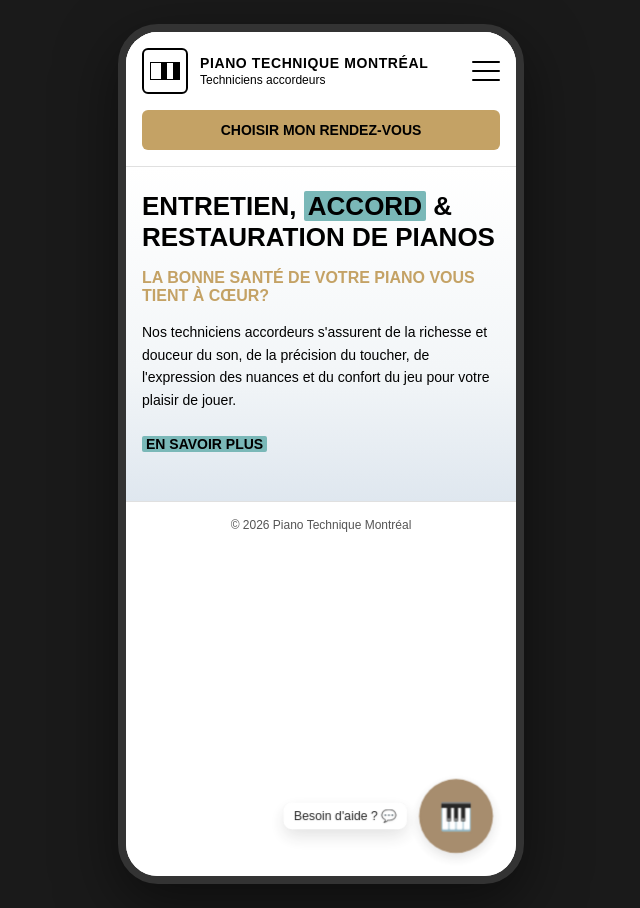
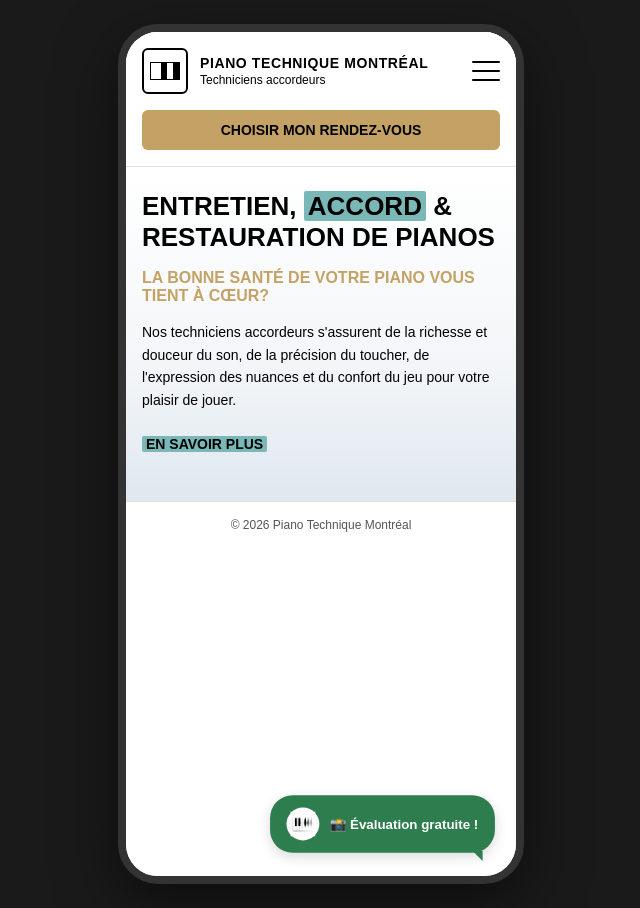
Before and after one commit to suttonallan/ptm-chat, a React (Vite) app: page / in a window 1280 px wide. Shown: the whole page, without its empty margins (319-959 px from the left). Built offline with nearby package versions, Linux system fonts and the light colour scheme.

Commit message:
Green badge + AI disclaimer on expertise results

```diff
--- a/src/App.css
+++ b/src/App.css
@@ -186,20 +186,20 @@
   position: absolute;
   bottom: 24px;
   right: 24px;
-  width: 50px;
-  height: 50px;
-  border-radius: 50%;
-  background-color: rgba(140, 106, 65, 0.9);
-  opacity: 0.85;
+  padding: 10px 14px;
+  border-radius: 22px;
+  background-color: #2E7D4F;
   border: none;
   cursor: pointer;
   display: flex;
   align-items: center;
   justify-content: center;
+  gap: 10px;
   box-shadow: 0 4px 12px rgba(0, 0, 0, 0.15);
   z-index: 1000;
   transition: all 0.3s ease;
   animation: pulse 2s ease-in-out infinite;
+  color: #fff;
 }
 
 .chat-badge:hover {
@@ -216,32 +216,39 @@
   }
 }
 
-.chat-badge-icon {
-  font-size: 22px;
-  color: var(--ptm-white);
+.chat-badge::after {
+  content: '';
+  position: absolute;
+  right: 12px;
+  bottom: -8px;
+  width: 0;
+  height: 0;
+  border-left: 10px solid transparent;
+  border-right: 0 solid transparent;
+  border-top: 10px solid #2E7D4F;
 }
 
-.chat-badge-tooltip {
-  position: absolute;
-  right: calc(100% + 12px);
-  background: #ffffff;
-  color: #000;
-  padding: 6px 10px;
-  border-radius: 8px;
-  font-size: 12px;
-  white-space: nowrap;
-  box-shadow: 0 6px 18px rgba(0, 0, 0, 0.15);
-  opacity: 0;
-  transform: translateY(4px);
-  animation: tooltipFadeIn 0.3s ease forwards;
-  animation-delay: 1.5s;
+.chat-badge-logo {
+  width: 32px;
+  height: 32px;
+  background: #fff;
+  border-radius: 50%;
+  display: flex;
+  align-items: center;
+  justify-content: center;
+  flex-shrink: 0;
 }
 
-@keyframes tooltipFadeIn {
-  to {
-    opacity: 1;
-    transform: translateY(0);
-  }
+.chat-badge-logo img {
+  width: 24px;
+  height: 24px;
+  object-fit: contain;
+}
+
+.chat-badge-text {
+  font-size: 13px;
+  font-weight: 600;
+  color: #fff;
 }
 
 /* WIDGET CHAT - FENÊTRE */
@@ -387,6 +394,33 @@
   border: 1px solid var(--ptm-border);
 }
 
+.expertise-message {
+  display: flex;
+  flex-direction: column;
+  gap: 6px;
+}
+
+.expertise-title {
+  font-weight: 600;
+}
+
+.expertise-score {
+  color: var(--ptm-brown);
+  font-weight: 600;
+}
+
+.expertise-verdict,
+.expertise-comment,
+.expertise-cta {
+  color: var(--ptm-text);
+}
+
+.expertise-disclaimer {
+  font-size: 12px;
+  color: var(--ptm-text-muted);
+  line-height: 1.4;
+}
+
 .chat-input-form {
   display: flex;
   gap: 8px;
@@ -478,8 +512,21 @@
   .chat-badge {
     bottom: 20px;
     right: 20px;
-    width: 50px;
-    height: 50px;
+    padding: 8px 10px;
+  }
+
+  .chat-badge-logo {
+    width: 26px;
+    height: 26px;
+  }
+
+  .chat-badge-logo img {
+    width: 18px;
+    height: 18px;
+  }
+
+  .chat-badge-text {
+    font-size: 12px;
   }
 
   .chat-close-desktop {
@@ -493,12 +540,7 @@
 
 @media (min-width: 768px) {
   .chat-badge {
-    width: 72px;
-    height: 72px;
-  }
-
-  .chat-badge-icon {
-    font-size: 26px;
+    padding: 12px 16px;
   }
 }
 
--- a/src/App.jsx
+++ b/src/App.jsx
@@ -45,8 +45,10 @@ const App = () => {
             onClick={openChat}
             aria-label="Ouvrir le chat"
           >
-            <span className="chat-badge-icon">🎹</span>
-            <span className="chat-badge-tooltip">Besoin d'aide ? 💬</span>
+            <span className="chat-badge-logo">
+              <img src="/logo-ptm.png" alt="PTM" />
+            </span>
+            <span className="chat-badge-text">📸 Évaluation gratuite !</span>
           </button>
         ) : (
           <ChatWidget
@@ -109,8 +111,10 @@ const App = () => {
               onClick={openChat}
               aria-label="Ouvrir le chat"
             >
-              <span className="chat-badge-icon">🎹</span>
-              <span className="chat-badge-tooltip">Besoin d'aide ? 💬</span>
+              <span className="chat-badge-logo">
+                <img src="/logo-ptm.png" alt="PTM" />
+              </span>
+              <span className="chat-badge-text">📸 Évaluation gratuite !</span>
             </button>
           ) : (
             <ChatWidget
--- a/src/components/ChatMessage.jsx
+++ b/src/components/ChatMessage.jsx
@@ -1,6 +1,7 @@
 const ChatMessage = ({ message }) => {
   const isUser = message.role === 'user';
   const isImages = message.type === 'images';
+  const isExpertise = message.type === 'expertise';
 
   return (
     <div className={`chat-message ${isUser ? 'user' : 'bot'}`}>
@@ -16,6 +17,17 @@ const ChatMessage = ({ message }) => {
               />
             ))}
           </div>
+        ) : isExpertise ? (
+          <div className="expertise-message">
+            <div className="expertise-title">📊 Évaluation de votre piano :</div>
+            <div className="expertise-score">Score : {message.expertise?.score}/100</div>
+            <div className="expertise-verdict">{message.expertise?.verdict}</div>
+            <div className="expertise-comment">💬 {message.expertise?.commentaire_expert}</div>
+            <div className="expertise-disclaimer">
+              ⚠️ Cette évaluation est générée par intelligence artificielle à partir de photos. Elle ne remplace pas une inspection en personne par un technicien certifié.
+            </div>
+            <div className="expertise-cta">Souhaitez-vous en savoir plus sur nos services ou prendre rendez-vous ?</div>
+          </div>
         ) : (
           message.text
         )}
--- a/src/components/ChatWidget.jsx
+++ b/src/components/ChatWidget.jsx
@@ -67,22 +67,15 @@ const ChatWidget = ({ isOpen, onClose, initialMessage, inputValue, onInputChange
       const data = await response.json();
       setExpertiseResult(data);
 
-      const formattedResult = [
-        '📊 Évaluation de votre piano :',
-        `Score : ${data.score}/100`,
-        data.verdict,
-        '',
-        `💬 ${data.commentaire_expert}`,
-        '',
-        '⚠️ Cette évaluation est générée par IA. Un technicien certifié pourra valider ces observations.',
-        '',
-        'Souhaitez-vous en savoir plus sur nos services ou prendre rendez-vous ?'
-      ].join('\n');
-
       addMessage({
         id: Date.now() + 1,
         role: 'bot',
-        text: formattedResult,
+        type: 'expertise',
+        expertise: {
+          score: data.score,
+          verdict: data.verdict,
+          commentaire_expert: data.commentaire_expert
+        },
         timestamp: new Date()
       });
     } catch (error) {
```
Also changed, not shown: public/logo-ptm.png (added).
